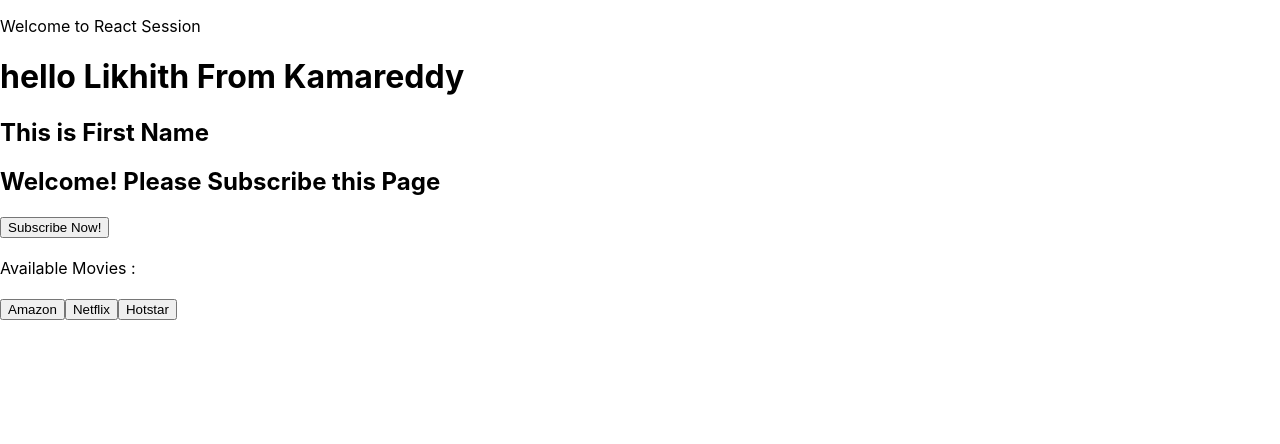
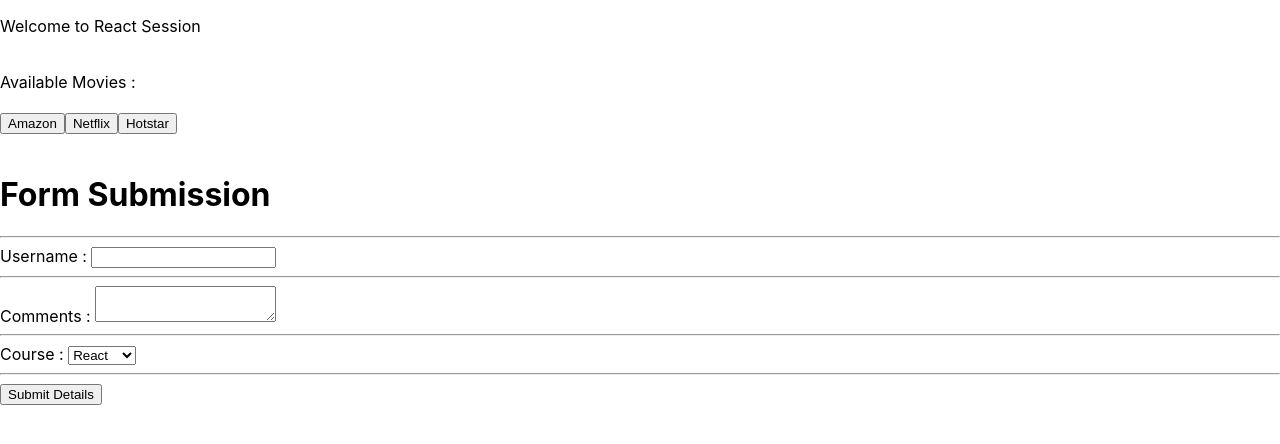
Before and after one commit to likhith123-code/react-youtube, a React app: page / in a window 1280 px wide. Shown: the top 444 px of the page. Built offline with nearby package versions, Linux system fonts and the light colour scheme.

Commit message:
third commit

```diff
--- a/src/App.js
+++ b/src/App.js
@@ -3,18 +3,19 @@
 import Greet from './Components/Greet';
 import Welcome from './Components/Welcome';
 import Parent from './Components/ParentComp';
+import FormComp from './Components/Forms';
 
 function App() {
   return (
     <div className={classes.mainpage}>
       <p>Welcome to React Session</p>
-      <Greet name="Likhith" place="Kamareddy">
-        <h2>This is First Name</h2>
-      </Greet>
-      <Welcome/>
       <br/>
       <div>
       <Parent/>
+      </div>
+      <br/>
+      <div>
+        <FormComp/>
       </div>
     </div>
   );
--- /dev/null
+++ b/src/Components/Forms.js
@@ -0,0 +1,64 @@
+import React, { Component } from 'react';
+
+class FormComp extends Component{
+    state={
+        username:'',
+        comments:'',
+        course:'react'
+    }
+    nameHandler = (event) =>{
+        this.setState({
+            username:event.target.value
+        })
+    }
+    commentHandler=(event)=>{
+        this.setState({
+            comments:event.target.value
+        })
+    }
+    courseHandler = (event)=>{
+        this.setState({
+            course:event.target.value
+        })
+    }
+    submitHandler=(event)=>{
+        alert(`${this.state.username} with course ${this.state.course}`)
+        event.preventDefault()
+    }
+    render(){
+        return(
+            <form onSubmit={this.submitHandler}>
+                <div>
+                    <h1>Form Submission</h1>
+{/* each one should have name and value is must : for select only 1 value needed */}
+
+     {/* twosteps => value = state value : onChange = set state value  */}
+
+     {/* name is for submitting data and display in the url */}
+                    <hr/>
+               <label>Username : </label>
+               <input type="text" name="username" value={this.state.username}       onChange={this.nameHandler} />
+                </div>
+                <hr/>
+                <div>
+                    <label>Comments : </label>
+                    <textarea value={this.state.comments} onChange={this.commentHandler}></textarea>
+                </div>
+                <hr/>
+                <div>
+                    <label>Course : </label>
+                    <select name="course" value={this.state.course}
+                    onChange={this.courseHandler}>
+                        <option value="react">React</option>
+                        <option value="angular">Angular</option>
+                        <option value="vue">Vue</option>
+                    </select>
+                    <hr/>
+                    <button type="submit">Submit Details</button>
+                </div>
+            </form>
+        )
+    }
+}
+
+export default FormComp;
--- a/src/Components/ParentComp.js
+++ b/src/Components/ParentComp.js
@@ -44,14 +44,14 @@
         if(this.state.choice==='hotstar'){
             content= (
                 <div>
-                    {this.state.hotstar.names.map((name)=><Display send={name} />)}
+                    {this.state.hotstar.names.map((name)=><Display key={name} send={name} />)}
                 </div>
 
             )
 
         }
         return(
-            <div>
+            <React.Fragment>
                 Available Movies :
                 <div>
                     {content}
@@ -66,7 +66,7 @@
                 <div>
 
                 </div>
-            </div>
+            </React.Fragment>
         )
     }
 }
```
Also changed, not shown: src/Components/MPparent.js (added, +25 -0 lines), src/Components/MemoComp.js (added, +13 -0 lines), src/Components/PureComp.js (added, +15 -0 lines).
